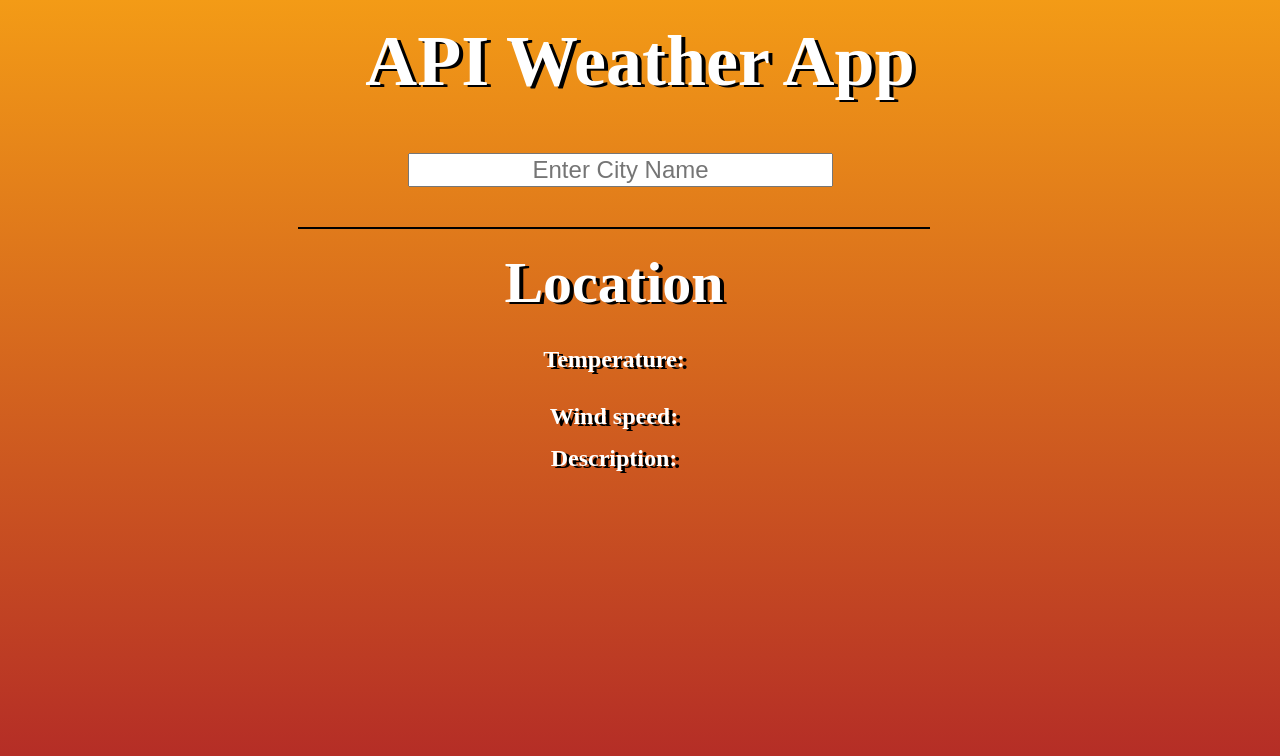
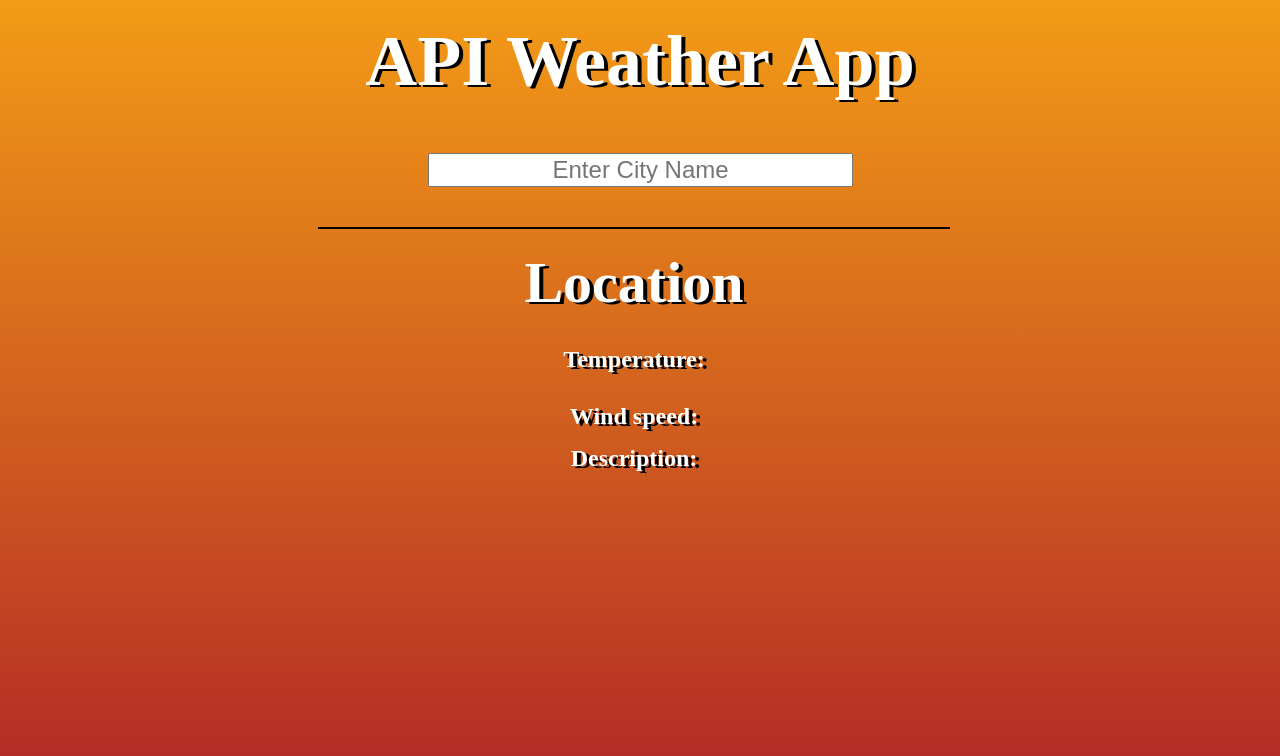
Before and after one commit to BrettM265/Weather-App, a plain HTML site: page index.html in a window 1280 px wide. Drawn offline with Linux system fonts and the light colour scheme.

Commit message:
Update stlye.css

```diff
--- a/stlye.css
+++ b/stlye.css
@@ -16,7 +16,7 @@ input {
   justify-content: center;
   display: inline-block;
   width: 33%;
-  margin-left: 400px;
+  margin-left: 420px;
   margin-top: 50px;
   font-size:24px;
   text-align: center;
@@ -27,7 +27,7 @@ margin-top: 40px;
 text-align: center;
 border-top: 2px solid black;
 width: 50%;
-margin-left:290px;
+margin-left:310px;
 height: 400px;
 color:white;
 font-weight:bold;
```
